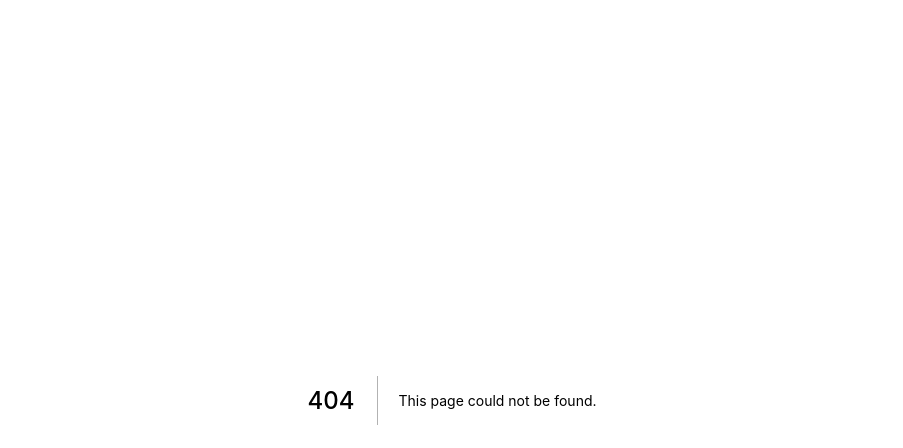
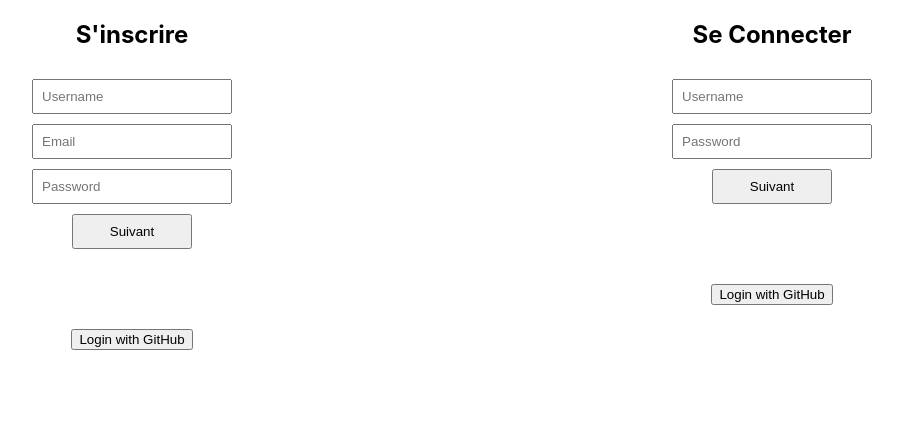
Before and after one commit to dec974/pingmedev-frontend, a Next.js app: page /connexionPage in a window 1280 px wide. Before the commit this address had no page. Shown: the top 448 px of the page, without its empty margins (188-1091 px from the left). Built offline with nearby package versions, Linux system fonts and the light colour scheme.

Commit message:
signup + signin + googleconnect OK

```diff
--- a/components/Connexion.js
+++ /dev/null
@@ -1,4 +0,0 @@
-import { useEffect, useState } from "react";
-import { useDispatch, useSelector } from "react-redux";
-
-export default function Connexion() {}
--- /dev/null
+++ b/components/ConnexionPage.js
@@ -0,0 +1,227 @@
+import { useEffect, useState } from "react";
+import { useDispatch, useSelector } from "react-redux";
+import { useRouter } from "next/router";
+import { signUp, signIn } from "../reducers/user";
+import { jwtDecode } from "jwt-decode";
+import { GoogleOAuthProvider, GoogleLogin } from "@react-oauth/google";
+const clientId =
+  "492308766796-4rukpcc44v9mhjrtk98ibj9eoan212qa.apps.googleusercontent.com";
+
+export default function Connexion() {
+  const dispatch = useDispatch();
+  const router = useRouter();
+  const [signUpMail, setSignUpMail] = useState("");
+  const [user, setUser] = useState(null);
+  const [signUpUsername, setSignUpUsername] = useState("");
+  const [signUpPassword, setSignUpPassword] = useState("");
+  const [signInUsername, setSignInUsername] = useState("");
+  const [signInPassword, setSignInPassword] = useState("");
+
+  useEffect(() => {
+    const urlParams = new URLSearchParams(window.location.search);
+    const code = urlParams.get("code");
+
+    if (code) {
+      fetch("http://localhost:3000/auth/github/callback", {
+        method: "POST",
+        headers: { "Content-Type": "application/json" },
+        body: JSON.stringify({ code }),
+      })
+        .then((response) => response.json())
+        .then((data) => {
+          // Handle the response from your backend. Maybe store an authentication token or set user data.
+        });
+    }
+  }, []);
+
+  function GitHubLoginButton() {
+    const loginWithGitHub = () => {
+      const clientID = "Ov23lio8tZ02RbB9eJUC";
+      const redirectURI = "http://localhost:3000/auth/github/callback";
+      window.location.href = `https://github.com/login/oauth/authorize?client_id=${clientID}&redirect_uri=${redirectURI}`;
+    };
+
+    return <button onClick={loginWithGitHub}>Login with GitHub</button>;
+  }
+
+  const handleLogin = (credentialResponse) => {
+    setUser(jwtDecode(credentialResponse.credential));
+    router.push("/homePage");
+  };
+
+  const handleRegister = () => {
+    fetch("http://localhost:3000/users/signup", {
+      method: "POST",
+      headers: { "Content-Type": "application/json" },
+      body: JSON.stringify({
+        username: signUpUsername,
+        password: signUpPassword,
+        email: signUpMail,
+      }),
+    })
+      .then((response) => response.json())
+      .then((data) => {
+        if (data.result) {
+          dispatch(
+            signUp({
+              username: signUpUsername,
+              token: data.token,
+              email: signUpMail,
+            })
+          );
+          setSignUpUsername("");
+          setSignUpPassword("");
+          setSignUpMail("");
+          router.push("/homePage");
+        }
+      });
+  };
+
+  const handleConnection = () => {
+    fetch("http://localhost:3000/users/signin", {
+      method: "POST",
+      headers: { "Content-Type": "application/json" },
+      body: JSON.stringify({
+        username: signInUsername,
+        password: signInPassword,
+      }),
+    })
+      .then((response) => response.json())
+      .then((data) => {
+        if (data.result) {
+          dispatch(signIn({ username: signInUsername, token: data.token }));
+          setSignInUsername("");
+          setSignInPassword("");
+          setSignUpMail("");
+          router.push("/");
+        }
+      });
+  };
+
+  return (
+    <div style={{ display: "flex", justifyContent: "space-between" }}>
+      <div
+        className="logContainer"
+        style={{
+          flex: 1,
+          display: "flex",
+          flexDirection: "column",
+          gap: "10px",
+          alignItems: "center",
+        }}
+      >
+        <h2>S'inscrire</h2>
+        <input
+          type="text"
+          placeholder="Username"
+          value={signUpUsername}
+          onChange={(e) => setSignUpUsername(e.target.value)}
+          style={{ width: "200px", padding: "8px" }}
+        />
+        <input
+          type="email"
+          placeholder="Email"
+          value={signUpMail}
+          onChange={(e) => setSignUpMail(e.target.value)}
+          style={{ width: "200px", padding: "8px" }}
+        />
+        <input
+          type="password"
+          placeholder="Password"
+          value={signUpPassword}
+          onChange={(e) => setSignUpPassword(e.target.value)}
+          style={{ width: "200px", padding: "8px" }}
+        />
+        <button
+          onClick={handleRegister}
+          style={{ width: "120px", padding: "8px" }}
+        >
+          Suivant
+        </button>
+
+        <GoogleOAuthProvider clientId={clientId}>
+          <div style={{ textAlign: "center", marginTop: "20px" }}>
+            {user ? (
+              <div>
+                <h4>Welcome {user.name}!</h4>
+                <p>Email: {user.email}</p>
+              </div>
+            ) : (
+              <div
+                style={{
+                  display: "flex",
+                  flexDirection: "column",
+                  gap: "10px",
+                }}
+              >
+                <GoogleLogin
+                  onSuccess={handleLogin}
+                  onError={(error) => console.error(error)}
+                />
+                <GitHubLoginButton />
+              </div>
+            )}
+          </div>
+        </GoogleOAuthProvider>
+      </div>
+
+      <div
+        className="logContainer"
+        style={{
+          flex: 1,
+          display: "flex",
+          flexDirection: "column",
+          gap: "10px",
+          alignItems: "center",
+        }}
+      >
+        <h2>Se Connecter</h2>
+        <input
+          type="text"
+          placeholder="Username"
+          value={signInUsername}
+          onChange={(e) => setSignInUsername(e.target.value)}
+          style={{ width: "200px", padding: "8px" }}
+        />
+        <input
+          type="password"
+          placeholder="Password"
+          value={signInPassword}
+          onChange={(e) => setSignInPassword(e.target.value)}
+          style={{ width: "200px", padding: "8px" }}
+        />
+        <button
+          onClick={handleConnection}
+          style={{ width: "120px", padding: "8px" }}
+        >
+          Suivant
+        </button>
+
+        <GoogleOAuthProvider clientId={clientId}>
+          <div style={{ textAlign: "center", marginTop: "20px" }}>
+            {user ? (
+              <div>
+                <h4>Welcome {user.name}!</h4>
+                <p>Email: {user.email}</p>
+              </div>
+            ) : (
+              <div
+                style={{
+                  display: "flex",
+                  flexDirection: "column",
+                  gap: "10px",
+                }}
+              >
+                <GoogleLogin
+                  onSuccess={handleLogin}
+                  onError={(error) => console.error(error)}
+                />
+                <GitHubLoginButton />
+              </div>
+            )}
+          </div>
+        </GoogleOAuthProvider>
+      </div>
+    </div>
+  );
+}
--- a/pages/_app.js
+++ b/pages/_app.js
@@ -1,14 +1,37 @@
-import '../styles/globals.css';
-import Head from 'next/head';
+import "../styles/globals.css";
+import Head from "next/head";
+
+// redux imports
+import { Provider } from "react-redux";
+import { combineReducers, configureStore } from "@reduxjs/toolkit";
+import user from "../reducers/user";
+// redux-persist imports
+import { persistStore, persistReducer } from "redux-persist";
+import { PersistGate } from "redux-persist/integration/react";
+import storage from "redux-persist/lib/storage";
+
+const reducers = combineReducers({ user });
+
+const persistConfig = { key: "morningnews", storage };
+
+const store = configureStore({
+  reducer: persistReducer(persistConfig, reducers),
+  middleware: (getDefaultMiddleware) =>
+    getDefaultMiddleware({ serializableCheck: false }),
+});
+
+const persistor = persistStore(store);
 
 function App({ Component, pageProps }) {
   return (
-    <>
-      <Head>
-        <title>Next.js App</title>
-      </Head>
-      <Component {...pageProps} />
-    </>
+    <Provider store={store}>
+      <PersistGate persistor={persistor}>
+        <Head>
+          <title>PingMeDev</title>
+        </Head>
+        <Component {...pageProps} />
+      </PersistGate>
+    </Provider>
   );
 }
 
--- /dev/null
+++ b/pages/connexionPage.js
@@ -0,0 +1,7 @@
+import ConnexionPage from "../components/ConnexionPage";
+
+function log() {
+  return <ConnexionPage />;
+}
+
+export default log;
--- /dev/null
+++ b/reducers/user.js
@@ -0,0 +1,28 @@
+import { createSlice } from "@reduxjs/toolkit";
+
+const initialState = {
+  value: {
+    username: null,
+    email: null,
+    token: null,
+  },
+};
+
+export const userSlice = createSlice({
+  name: "user",
+  initialState,
+  reducers: {
+    signIn: (state, action) => {
+      state.value.username = action.payload.username;
+      state.value.token = action.payload.token;
+    },
+    signUp: (state, action) => {
+      state.value.username = action.payload.username;
+      state.value.token = action.payload.token;
+      state.value.email = action.payload.email;
+    },
+  },
+});
+
+export const { signIn, signUp, signOut } = userSlice.actions;
+export default userSlice.reducer;
```
Also changed, not shown: package.json (+8 -1 lines), pages/homePage.js (added, +7 -0 lines), 2 other files (tests, documents, lock files or other folders).
